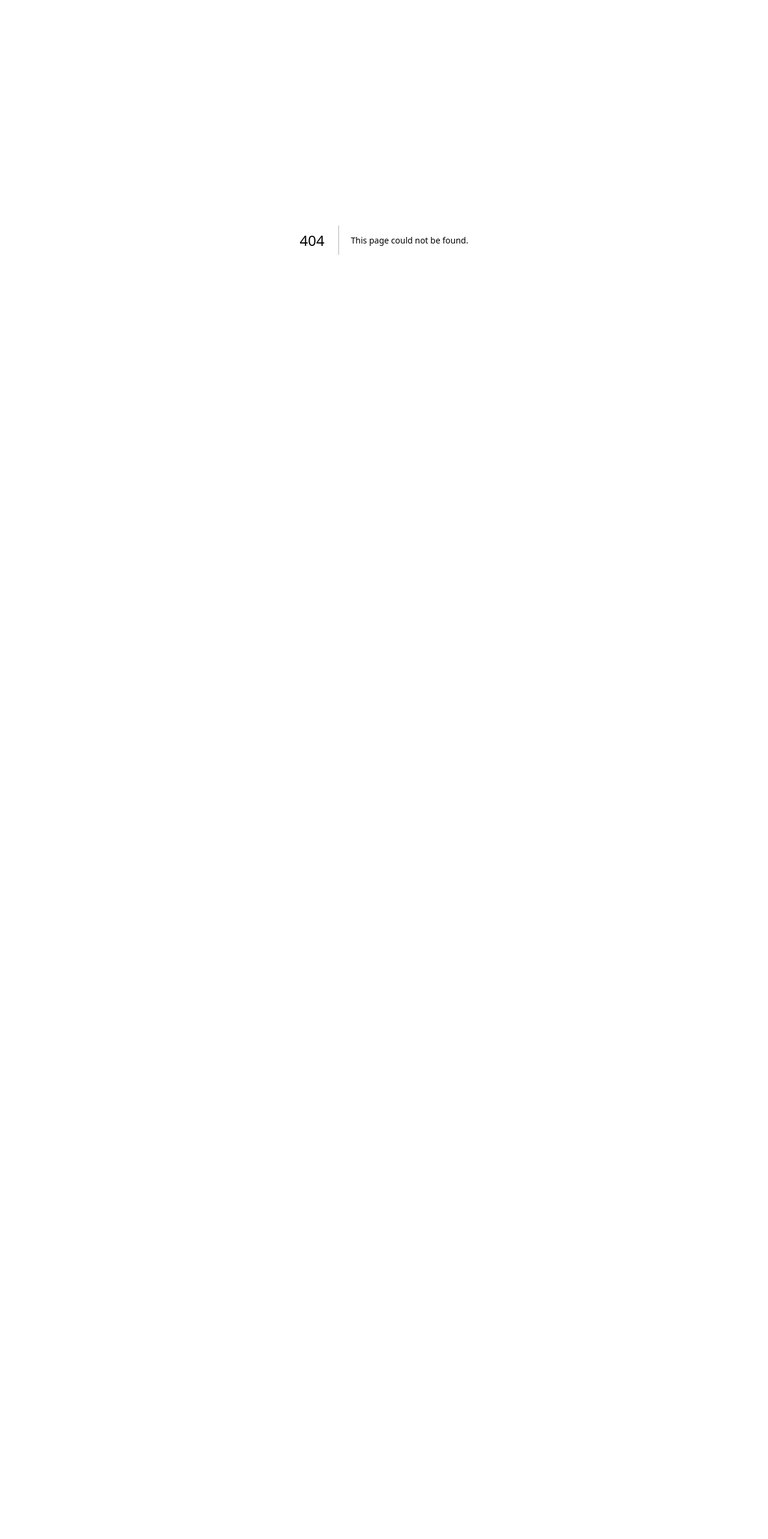
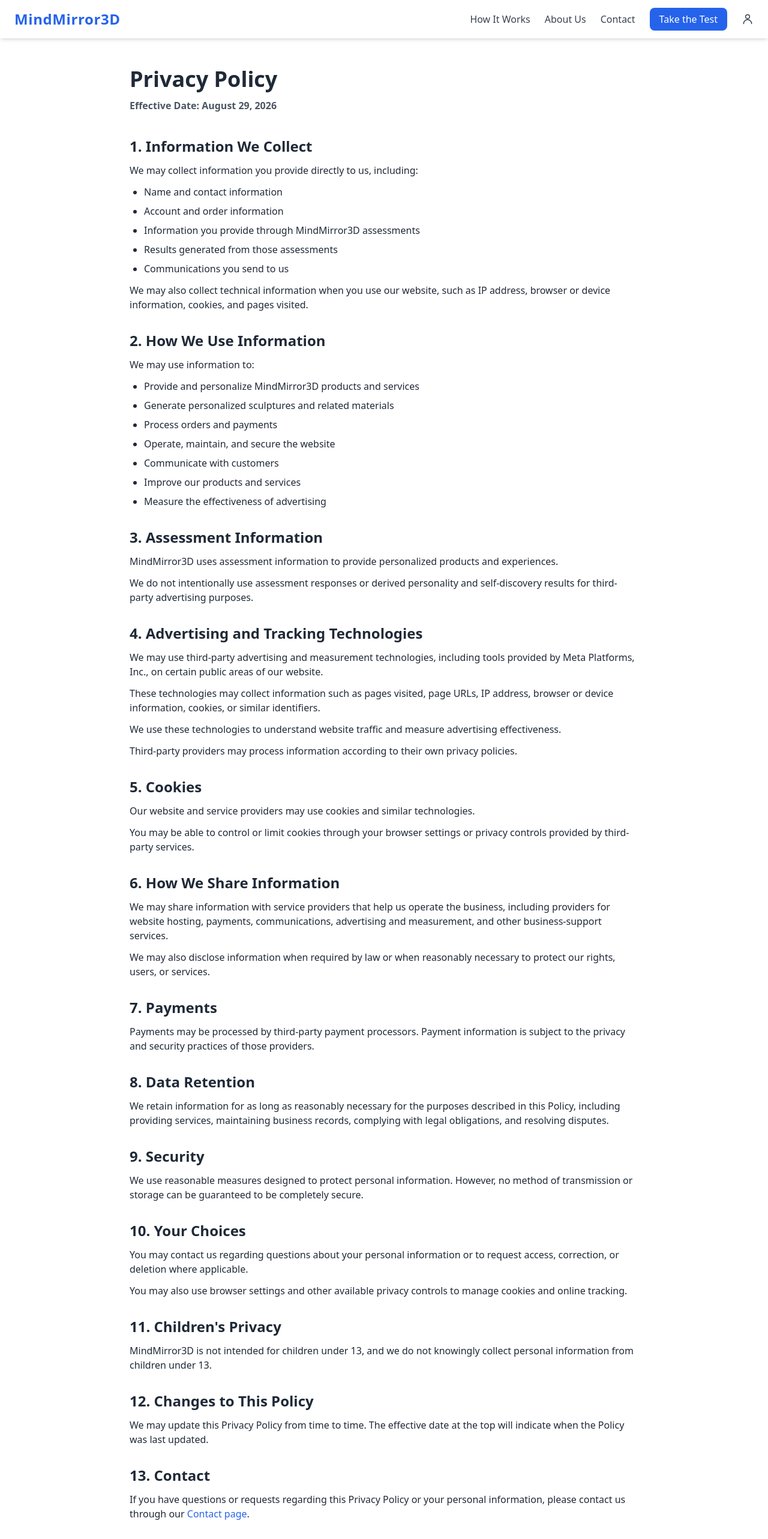
Before and after one commit to Ali51573562/mindmirror3d, a Next.js app: page /privacy in a window 1280 px wide. Before the commit this address had no page. Shown: the top 2566 px of the page at 60% size. Before the commit the page ends 800 px from the top, so only its background shows below. Built offline with nearby package versions, Linux system fonts and the light colour scheme.

Commit message:
Add Privacy Policy page and footer links

```diff
--- a/pages/contact.js
+++ b/pages/contact.js
@@ -1,6 +1,8 @@
 import { useState } from 'react';
 import Navbar from '../components/Navbar';
 import { supabase } from '../lib/supabaseClient';
+import Link from 'next/link';
+
 
 export default function Contact() {
   const [name, setName] = useState('');
@@ -101,6 +103,14 @@ export default function Contact() {
           </button>
         </form>
       </main>
+      <footer className="text-center text-sm text-gray-400 py-10">
+        <Link
+          href="/privacy"
+          className="hover:text-gray-600 hover:underline"
+        >
+          Privacy Policy
+        </Link>
+      </footer>
     </>
   );
 }
--- a/pages/index.js
+++ b/pages/index.js
@@ -64,8 +64,16 @@ export default function Home() {
 
       </section>
 
+
       <footer className="text-center text-sm text-gray-400 py-10">
-        &copy; 2025 MindMirror3D. All rights reserved.
+        <p>&copy; 2025 MindMirror3D. All rights reserved.</p>
+
+        <Link
+          href="/privacy"
+          className="inline-block mt-2 hover:text-gray-600 hover:underline"
+        >
+          Privacy Policy
+        </Link>
       </footer>
     </>
   );
--- /dev/null
+++ b/pages/privacy.js
@@ -0,0 +1,229 @@
+import Link from 'next/link';
+import Navbar from '../components/Navbar';
+
+export default function PrivacyPolicy() {
+  return (
+    <>
+      <Navbar />
+
+      <main className="max-w-4xl mx-auto px-6 py-12 text-gray-800">
+        <h1 className="text-4xl font-bold mb-3">Privacy Policy</h1>
+
+        <p className="text-gray-600 mb-10">
+          <strong>Effective Date: August 29, 2026</strong>
+        </p>
+
+        <section className="space-y-8">
+          <div>
+            <h2 className="text-2xl font-semibold mb-3">
+              1. Information We Collect
+            </h2>
+
+            <p className="mb-3">
+              We may collect information you provide directly to us, including:
+            </p>
+
+            <ul className="list-disc pl-6 space-y-2">
+              <li>Name and contact information</li>
+              <li>Account and order information</li>
+              <li>Information you provide through MindMirror3D assessments</li>
+              <li>Results generated from those assessments</li>
+              <li>Communications you send to us</li>
+            </ul>
+
+            <p className="mt-3">
+              We may also collect technical information when you use our website,
+              such as IP address, browser or device information, cookies, and pages
+              visited.
+            </p>
+          </div>
+
+          <div>
+            <h2 className="text-2xl font-semibold mb-3">
+              2. How We Use Information
+            </h2>
+
+            <p className="mb-3">We may use information to:</p>
+
+            <ul className="list-disc pl-6 space-y-2">
+              <li>Provide and personalize MindMirror3D products and services</li>
+              <li>Generate personalized sculptures and related materials</li>
+              <li>Process orders and payments</li>
+              <li>Operate, maintain, and secure the website</li>
+              <li>Communicate with customers</li>
+              <li>Improve our products and services</li>
+              <li>Measure the effectiveness of advertising</li>
+            </ul>
+          </div>
+
+          <div>
+            <h2 className="text-2xl font-semibold mb-3">
+              3. Assessment Information
+            </h2>
+
+            <p className="mb-3">
+              MindMirror3D uses assessment information to provide personalized
+              products and experiences.
+            </p>
+
+            <p>
+              We do not intentionally use assessment responses or derived
+              personality and self-discovery results for third-party advertising
+              purposes.
+            </p>
+          </div>
+
+          <div>
+            <h2 className="text-2xl font-semibold mb-3">
+              4. Advertising and Tracking Technologies
+            </h2>
+
+            <p className="mb-3">
+              We may use third-party advertising and measurement technologies,
+              including tools provided by Meta Platforms, Inc., on certain public
+              areas of our website.
+            </p>
+
+            <p className="mb-3">
+              These technologies may collect information such as pages visited,
+              page URLs, IP address, browser or device information, cookies, or
+              similar identifiers.
+            </p>
+
+            <p className="mb-3">
+              We use these technologies to understand website traffic and measure
+              advertising effectiveness.
+            </p>
+
+            <p>
+              Third-party providers may process information according to their own
+              privacy policies.
+            </p>
+          </div>
+
+          <div>
+            <h2 className="text-2xl font-semibold mb-3">5. Cookies</h2>
+
+            <p className="mb-3">
+              Our website and service providers may use cookies and similar
+              technologies.
+            </p>
+
+            <p>
+              You may be able to control or limit cookies through your browser
+              settings or privacy controls provided by third-party services.
+            </p>
+          </div>
+
+          <div>
+            <h2 className="text-2xl font-semibold mb-3">
+              6. How We Share Information
+            </h2>
+
+            <p className="mb-3">
+              We may share information with service providers that help us operate
+              the business, including providers for website hosting, payments,
+              communications, advertising and measurement, and other
+              business-support services.
+            </p>
+
+            <p>
+              We may also disclose information when required by law or when
+              reasonably necessary to protect our rights, users, or services.
+            </p>
+          </div>
+
+          <div>
+            <h2 className="text-2xl font-semibold mb-3">7. Payments</h2>
+
+            <p>
+              Payments may be processed by third-party payment processors. Payment
+              information is subject to the privacy and security practices of
+              those providers.
+            </p>
+          </div>
+
+          <div>
+            <h2 className="text-2xl font-semibold mb-3">8. Data Retention</h2>
+
+            <p>
+              We retain information for as long as reasonably necessary for the
+              purposes described in this Policy, including providing services,
+              maintaining business records, complying with legal obligations, and
+              resolving disputes.
+            </p>
+          </div>
+
+          <div>
+            <h2 className="text-2xl font-semibold mb-3">9. Security</h2>
+
+            <p>
+              We use reasonable measures designed to protect personal information.
+              However, no method of transmission or storage can be guaranteed to be
+              completely secure.
+            </p>
+          </div>
+
+          <div>
+            <h2 className="text-2xl font-semibold mb-3">10. Your Choices</h2>
+
+            <p className="mb-3">
+              You may contact us regarding questions about your personal
+              information or to request access, correction, or deletion where
+              applicable.
+            </p>
+
+            <p>
+              You may also use browser settings and other available privacy
+              controls to manage cookies and online tracking.
+            </p>
+          </div>
+
+          <div>
+            <h2 className="text-2xl font-semibold mb-3">
+              11. Children&apos;s Privacy
+            </h2>
+
+            <p>
+              MindMirror3D is not intended for children under 13, and we do not
+              knowingly collect personal information from children under 13.
+            </p>
+          </div>
+
+          <div>
+            <h2 className="text-2xl font-semibold mb-3">
+              12. Changes to This Policy
+            </h2>
+
+            <p>
+              We may update this Privacy Policy from time to time. The effective
+              date at the top will indicate when the Policy was last updated.
+            </p>
+          </div>
+
+          <div>
+            <h2 className="text-2xl font-semibold mb-3">13. Contact</h2>
+
+            <p>
+              If you have questions or requests regarding this Privacy Policy or
+              your personal information, please contact us through our{' '}
+              <Link
+                href="/contact"
+                className="text-blue-600 hover:underline font-medium"
+              >
+                Contact page
+              </Link>
+              .
+            </p>
+          </div>
+        </section>
+      </main>
+
+      <footer className="border-t mt-12 py-6 text-center text-sm text-gray-600">
+        <Link href="/privacy" className="hover:underline">
+          Privacy Policy
+        </Link>
+      </footer>
+    </>
+  );
+}
```
